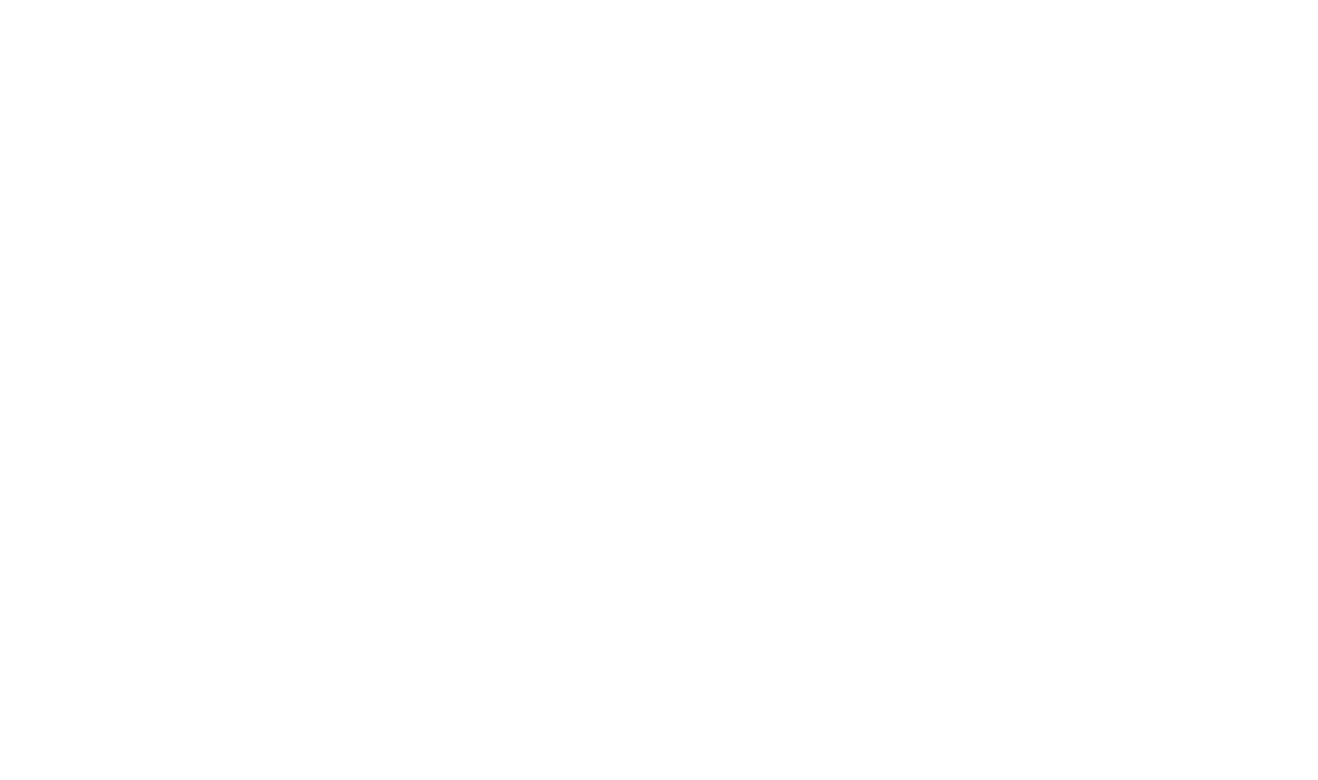
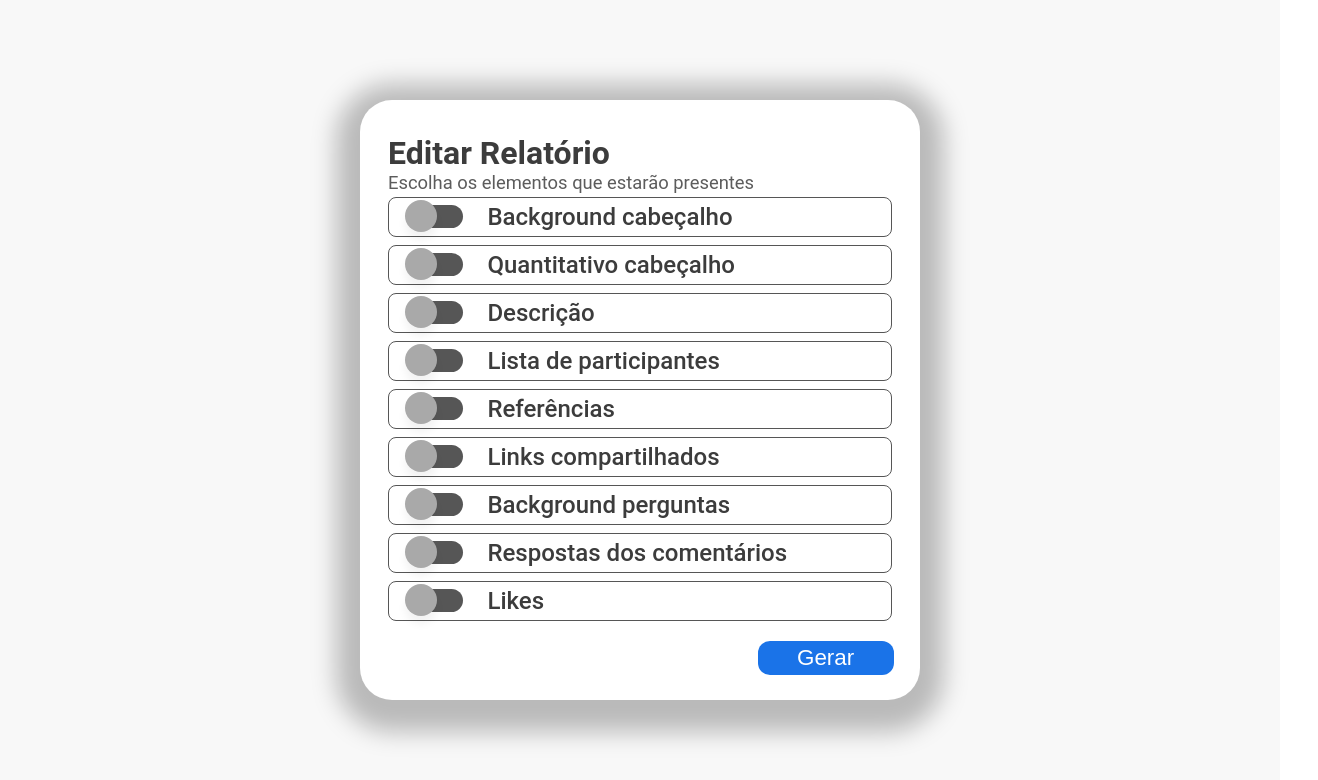
Before and after one commit to gabrielgomesml/IF977, a React (Create React App) app: page /Modal in a window 1280 px wide. Shown: the top 780 px of the page, 1318 px wide, since content can reach past the window. Built offline with nearby package versions, Linux system fonts and the light colour scheme.

Commit message:
feat(modal): create modal file

```diff
--- a/package.json
+++ b/package.json
@@ -17,6 +17,7 @@
     "react-dom": "^17.0.2",
     "react-router-dom": "^5.2.0",
     "react-scripts": "4.0.3",
+    "react-toggle": "^4.1.2",
     "styled-components": "^5.2.3",
     "typescript": "^4.1.2",
     "web-vitals": "^1.0.1"
--- /dev/null
+++ b/src/pages/Modal/Modal-styles.tsx
@@ -0,0 +1,144 @@
+import styled from 'styled-components';
+
+
+export const Container = styled.div`
+  width: 100vw;
+  height: 100vh;
+  margin: 0 auto;
+  display: flex;
+  justify-content: center;
+  align-items: center;
+  background-color: #f8f8f8;
+`;
+
+export const DivBackground = styled.div`
+  width: 70vmin;
+  height: 75vmin;
+  background: #FFFFFF;
+  mix-blend-mode: normal;
+  box-shadow: 0 1vmin 3vmin 3vmin rgba(0, 0, 0, 0.25);
+  border-radius: 4vmin;
+`;
+
+export const DivBody = styled.div`
+  display:flex;
+  flex-direction:column;
+  margin: 0 5% ;
+
+`;
+
+
+
+export const Head = styled.p`
+  margin-top: 4.2vmin;
+  font-style: normal;
+  color: #3C3C3C;
+  font-weight: bold;
+  font-size: 4vmin;
+
+`;
+
+
+export const Description = styled.p`
+  font-weight: normal;
+  font-size: 2.3vmin;
+  color: #5C5C5C;
+  margin-bottom:0.5vmin;
+`;
+
+
+
+
+export const Toggle = styled.div`
+  display:flex;
+  margin-bottom: 1vmin;
+  align-items: center;
+  width: 100%;
+  height: 5vmin;
+  border: 0.2vmin solid #565656;
+  border-radius: 1vmin;
+`;
+
+export const InputToggle = styled.input`
+  display:none;
+  &:checked ~ label{
+    background:#66a8ff;
+  }
+  &:checked ~ label:after {
+    left: 3vmin;
+    background: #1a73e8;
+  }
+`;
+
+export const LabelToggle = styled.label`
+  margin-left: 3vmin;
+  position: relative;
+  display: block;
+  height: 2.9vmin;
+  width: 6.3vmin;
+  background-color: #565656;
+  border-radius: 10vmin;
+  cursor: pointer;
+
+
+  &:after {
+    position: absolute;
+    left:-1vmin;
+    top: -0.6vmin;
+    display: block;
+    width: 4vmin;
+    height: 4vmin;
+    border-radius: 10vmin;
+    background: #A9A9A9;
+    box-shadow: 0 1vmin 1vmin rgba(0,0,0,0.05);
+    content: '';
+
+    };
+
+
+  &:active:after{
+    transform: scale(1.15, 0.85);
+  };
+`;
+
+export const Paragraph= styled.p`
+ align-items:center;
+  margin-left:3vmin;
+  font-weight: 550;
+  font-size: 3vmin;
+  color: #3C3C3C;
+
+`;
+
+
+export const Button= styled.button`
+  align-items:center;
+  font-weight: 500;
+  font-size: 2.8vmin;
+  color: #fff;
+  background: #1A73E8;
+  border-radius: 1.5vmin;
+  width: 17vmin;
+  height: 4.3vmin;
+  border:none;
+  cursor:pointer;
+  &:hover{
+    background:#044191;
+  }
+  &:active{
+    background:#02224d;
+  }
+`;
+
+
+export const DivButton= styled.div`
+  height:4.3vmin;
+  display:flex;
+  position:relative;
+  left:71%;
+  top:2%;
+
+
+
+
+`;
--- /dev/null
+++ b/src/pages/Modal/Modal.tsx
@@ -0,0 +1,90 @@
+import React, { FormEvent, useState } from 'react';
+
+
+import {
+  Container,
+  Toggle,
+  InputToggle,
+  LabelToggle,
+  Paragraph,
+  DivBackground,
+  Head,
+  DivBody,
+  Description,
+  Button,
+  DivButton,
+} from './Modal-styles';
+
+const Modal: React.FC = () => {
+  return (
+    <Container>
+      <DivBackground>
+        <DivBody>
+          <Head>Editar Relatório</Head>
+          <Description>Escolha os elementos que estarão presentes </Description>
+          <Toggle>
+            <InputToggle type="checkbox"  id="foo"/>
+            <LabelToggle  htmlFor = 'foo'/>
+            <Paragraph>Background cabeçalho</Paragraph>
+          </Toggle>
+
+          <Toggle>
+            <InputToggle type="checkbox"  id="foo2"/>
+            <LabelToggle  htmlFor = 'foo2'/>
+            <Paragraph>Quantitativo cabeçalho</Paragraph>
+          </Toggle>
+
+          <Toggle>
+            <InputToggle type="checkbox"  id="foo3"/>
+            <LabelToggle  htmlFor = 'foo3'/>
+            <Paragraph>Descrição</Paragraph>
+          </Toggle>
+
+          <Toggle>
+            <InputToggle type="checkbox"  id="foo4"/>
+            <LabelToggle  htmlFor = 'foo4'/>
+            <Paragraph>Lista de participantes</Paragraph>
+          </Toggle>
+
+          <Toggle>
+            <InputToggle type="checkbox"  id="foo5"/>
+            <LabelToggle  htmlFor = 'foo5'/>
+            <Paragraph>Referências</Paragraph>
+          </Toggle>
+
+          <Toggle>
+            <InputToggle type="checkbox"  id="foo6"/>
+            <LabelToggle  htmlFor = 'foo6'/>
+            <Paragraph>Links compartilhados</Paragraph>
+          </Toggle>
+
+          <Toggle>
+            <InputToggle type="checkbox"  id="foo7"/>
+            <LabelToggle  htmlFor = 'foo7'/>
+            <Paragraph>Background perguntas</Paragraph>
+          </Toggle>
+
+          <Toggle>
+            <InputToggle type="checkbox"  id="foo8"/>
+            <LabelToggle  htmlFor = 'foo8'/>
+            <Paragraph>Respostas dos comentários</Paragraph>
+          </Toggle>
+
+          <Toggle>
+            <InputToggle type="checkbox"  id="foo9"/>
+            <LabelToggle  htmlFor = 'foo9'/>
+            <Paragraph>Likes</Paragraph>
+          </Toggle>
+        </DivBody>
+        <DivButton>
+          <Button type= 'submit'>Gerar</Button>
+        </DivButton>
+      </DivBackground>
+
+    </Container>
+
+
+  );
+}
+
+export default Modal;
--- a/src/pages/index.ts
+++ b/src/pages/index.ts
@@ -1,3 +1,3 @@
 import Login from './Login/Login';
-
-export { Login };
+import Modal from './Modal/Modal';
+export { Login, Modal };
--- a/src/routes/index.tsx
+++ b/src/routes/index.tsx
@@ -1,10 +1,11 @@
 import React from 'react';
 import { Switch, Route, Redirect } from 'react-router-dom';
-import { Login } from '../pages';
+import { Login, Modal } from '../pages';
 
 const Routes: React.FC = () => (
   <Switch>
     <Route path="/login" component={Login} />
+    <Route path="/Modal" component = {Modal}/>
   </Switch>
 );
 
```
Also changed, not shown: 1 other file (tests, documents, lock files or other folders).
